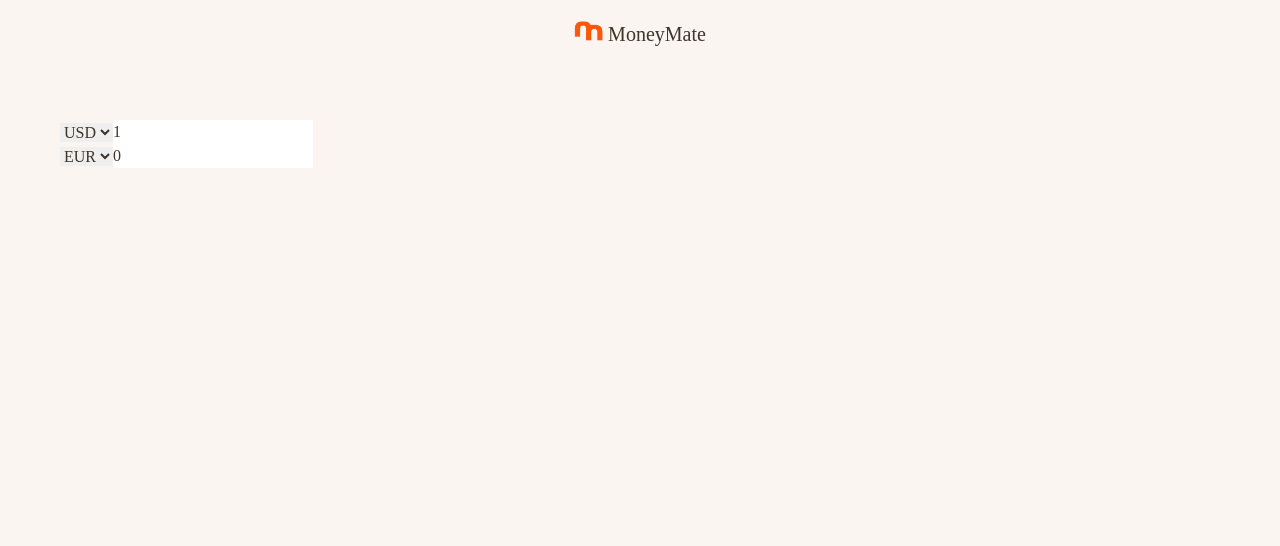
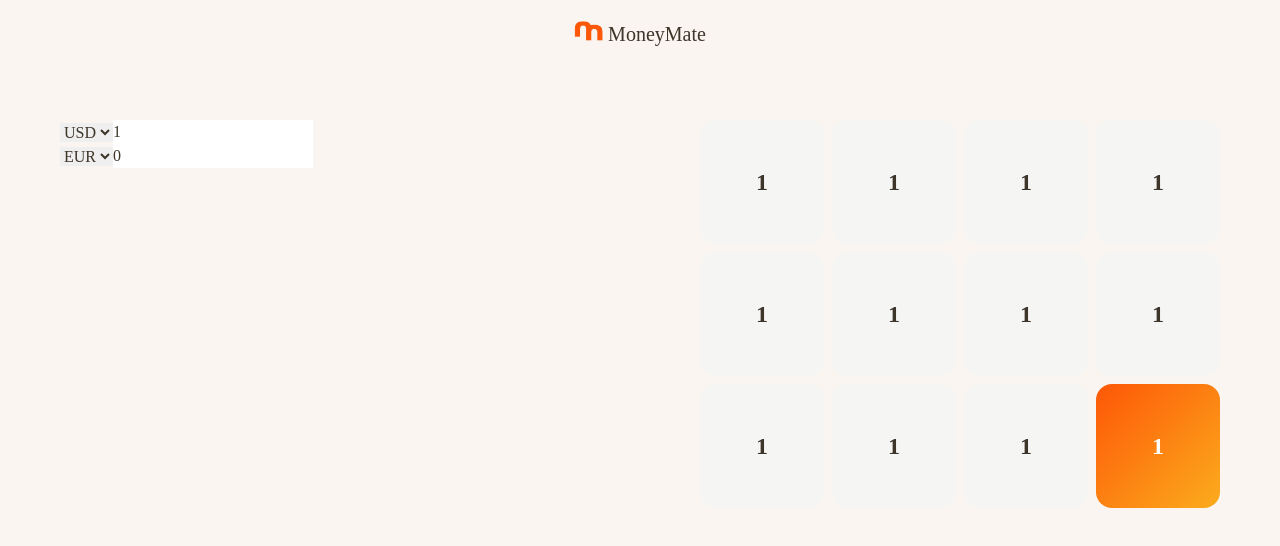
Before and after one commit to kevindermot99/Mate, a React (Vite) app: page / in a window 1280 px wide. Shown: the top 546 px of the page. Built offline with nearby package versions, Linux system fonts and the light colour scheme; a web font is replaced by a local one.

Commit message:
Update Converter.jsx

```diff
--- a/src/components/Converter.jsx
+++ b/src/components/Converter.jsx
@@ -23,9 +23,11 @@ const Converter = () => {
     //     }
     // };
 
+    const keyboardButton = 'w-full h-full aspect-square font-bold text-2xl rounded-2xl flex items-center justify-center bg-stone-100 hover:bg-stone-200'
+
     return (
         <div className='flex items-start justify-between w-full p-5'>
-            <div className='w-[300px] p-10 flex flex-col'>
+            <div className='w-fit p-10 flex flex-col'>
                 <div className='flex items-center'>
                     <select
                         value={fromCurrency}
@@ -60,8 +62,43 @@ const Converter = () => {
                 </div>
 
             </div>
-            <div className='flex-1 p-10'>
-
+            <div className='flex-1 p-10 grid grid-cols-4 gap-2 w-full max-w-[600px]'>
+                <button className={keyboardButton}>
+                    1
+                </button>
+                <button className={keyboardButton}>
+                    1
+                </button>
+                <button className={keyboardButton}>
+                    1
+                </button>
+                <button className={keyboardButton}>
+                    1
+                </button>
+                <button className={keyboardButton}>
+                    1
+                </button>
+                <button className={keyboardButton}>
+                    1
+                </button>
+                <button className={keyboardButton}>
+                    1
+                </button>
+                <button className={keyboardButton}>
+                    1
+                </button>
+                <button className={keyboardButton}>
+                    1
+                </button>
+                <button className={keyboardButton}>
+                    1
+                </button>
+                <button className={keyboardButton}>
+                    1
+                </button>
+                <button className={'/w-full h-full aspect-square font-bold text-2xl rounded-2xl flex items-center justify-center bg-gradient-to-br from-main-color to-main-color-light text-white'}>
+                    1
+                </button>
             </div>
         </div>
 
```
